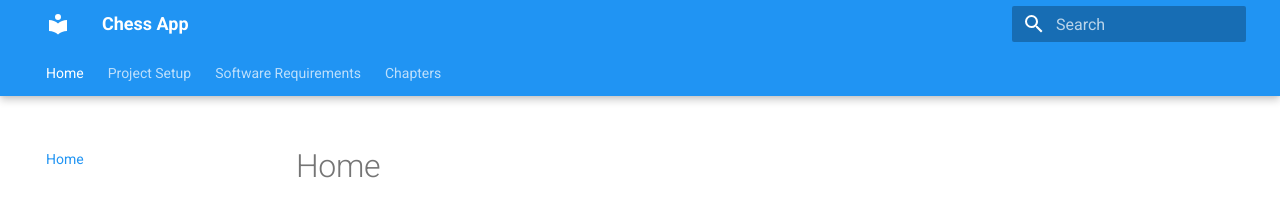
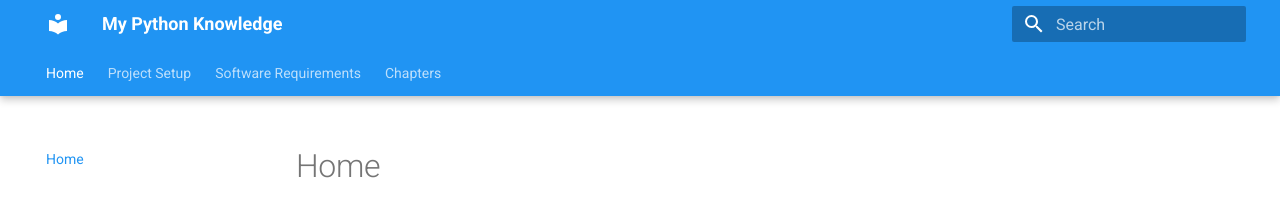
Before and after one commit to johanneslatzel/python-knowledge, an MkDocs documentation site: the page built from docs/index.md, in a window 1280 px wide. Shown: the top 206 px of the page. Built offline with MkDocs 1.6.1 and Material for MkDocs 9.7.7, drawn with Linux system fonts in a browser that asks for light colours.

Commit message:
copy paste error..

```diff
--- a/mkdocs.yml
+++ b/mkdocs.yml
@@ -1,4 +1,4 @@
-site_name: "Chess App"
+site_name: "My Python Knowledge"
 markdown_extensions:
   - pymdownx.highlight:
       anchor_linenums: true
```
